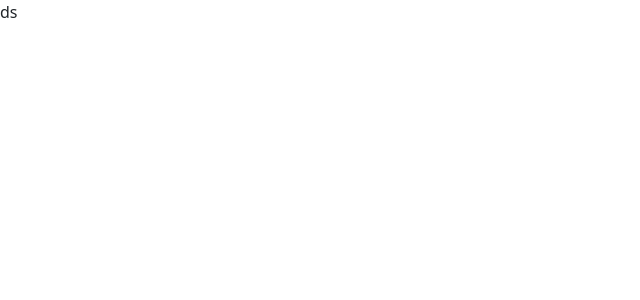
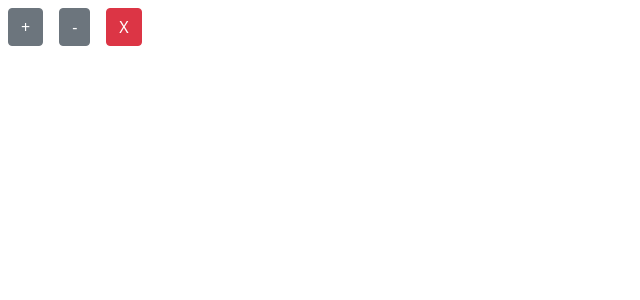
Before and after one commit to Nahzaz19/cart, a React (Create React App) app: page / in a window 1280 px wide. Shown: the top 300 px of the page, without its empty margins (0-640 px from the left). Built offline with nearby package versions, Linux system fonts and the light colour scheme.

Commit message:
Controll buttons features

```diff
--- a/src/components/Product.jsx
+++ b/src/components/Product.jsx
@@ -0,0 +1,15 @@
+import React, { Component } from "react";
+
+class Product extends Component {
+  render() {
+    return (
+      <>
+        <button className="btn btn-secondary m-2">+</button>
+        <button className="btn btn-secondary m-2">-</button>
+        <button className="btn btn-danger m-2">X</button>
+      </>
+    );
+  }
+}
+
+export default Product;
--- a/src/components/Products.jsx
+++ b/src/components/Products.jsx
@@ -1,11 +1,15 @@
 import { getProduct } from "../Services/fakeProducts";
 import React, { Component } from "react";
-
+import Product from "./Product";
 class Products extends Component {
   state = getProduct;
 
   render() {
-    return <div>ds</div>;
+    return (
+      <div>
+        <Product />
+      </div>
+    );
   }
 }
 
```
